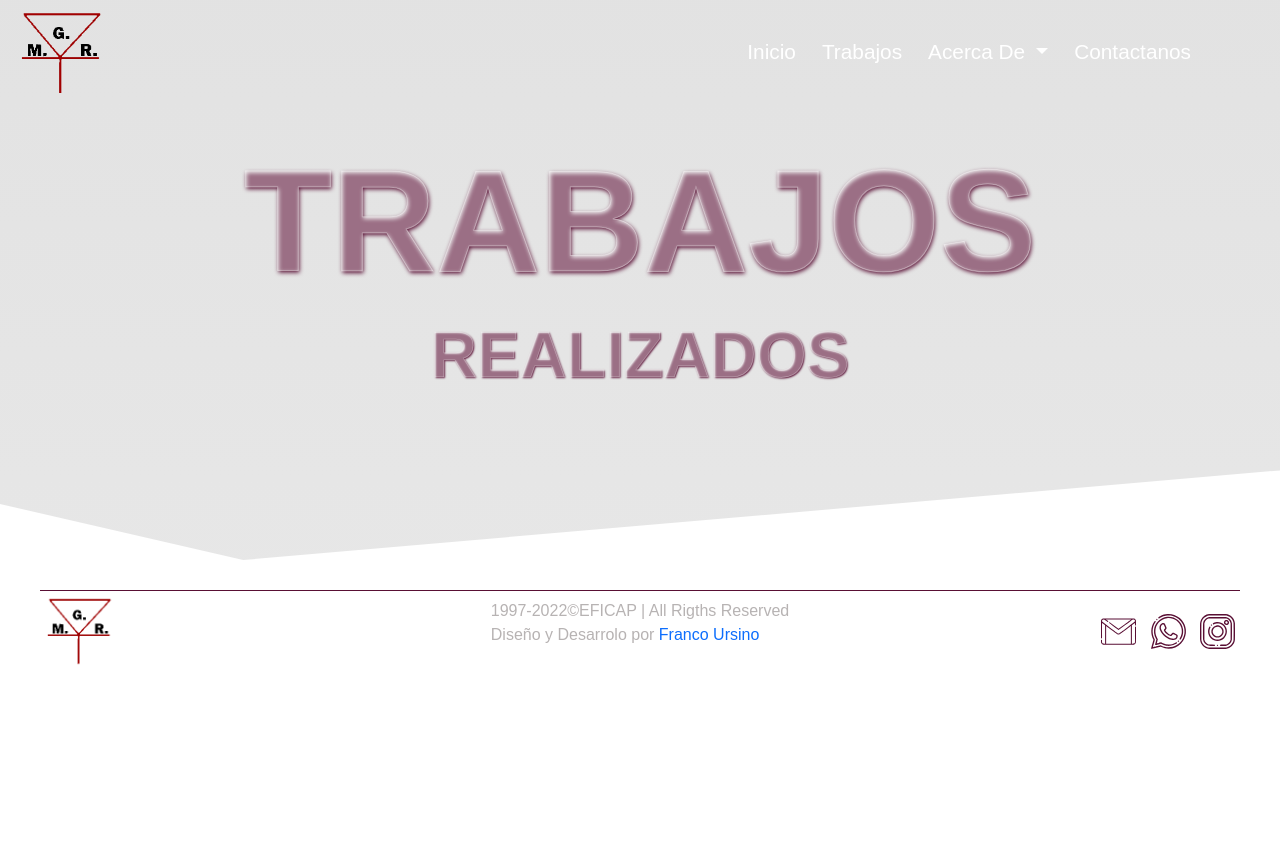
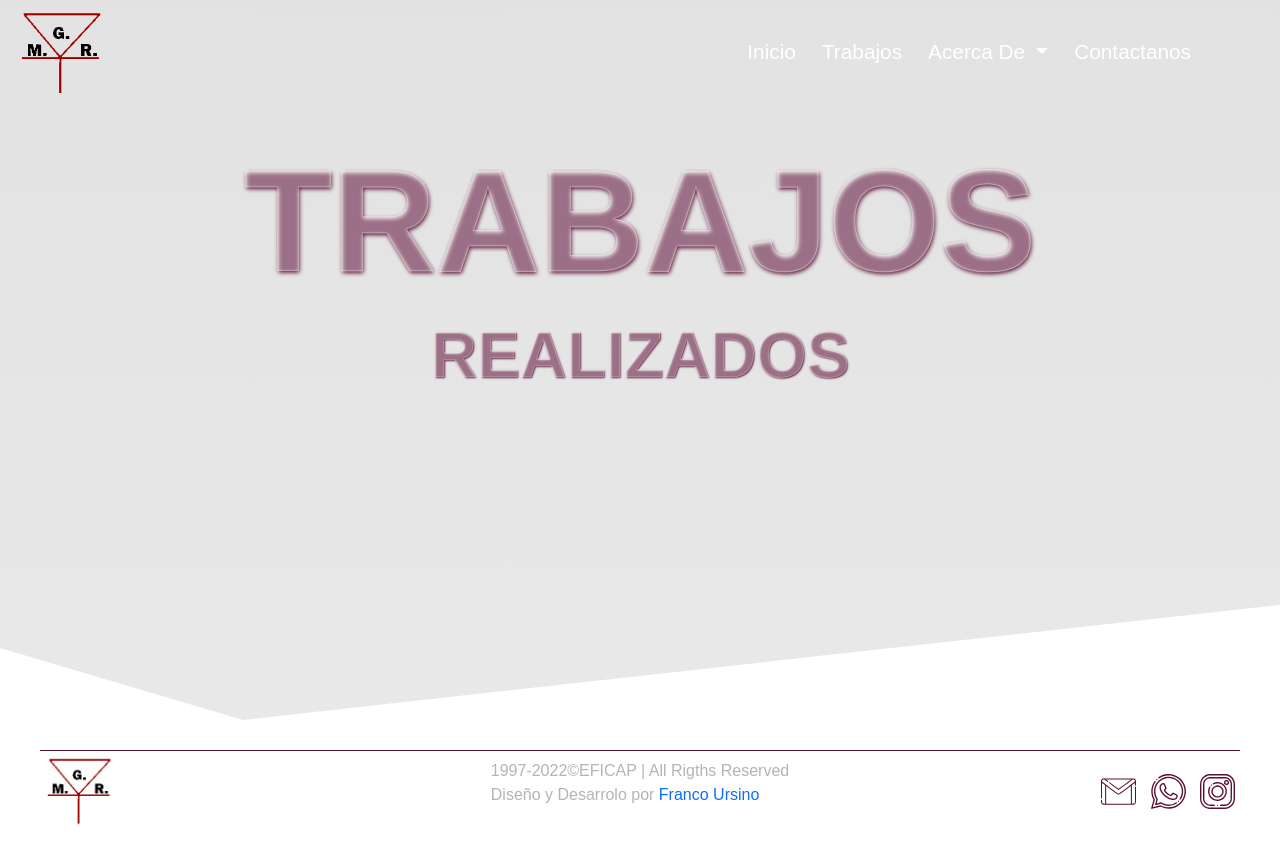
Before and after one commit to FrancoUrsino/MGR, a website: page pages/proyectos.html in a window 1280 px wide. Before the commit the page ends 800 px from the top, so only its background shows below. Drawn offline with nearby package versions, Linux system fonts and the light colour scheme; a web font is replaced by a local one.

Commit message:
fix bugs 2

```diff
--- a/scss/_mq-600.scss
+++ b/scss/_mq-600.scss
@@ -1,4 +1,13 @@
 @media (min-width:600px){
+
+  .header{
+    height: 90vh;
+  }
+
+  .header__proyectos{
+    height: 90vh;
+  }
+
   .header__title{
     font-size: 9rem;
     padding-top: 30px;
```
Also changed, not shown: css/style.css, 1 other file.
